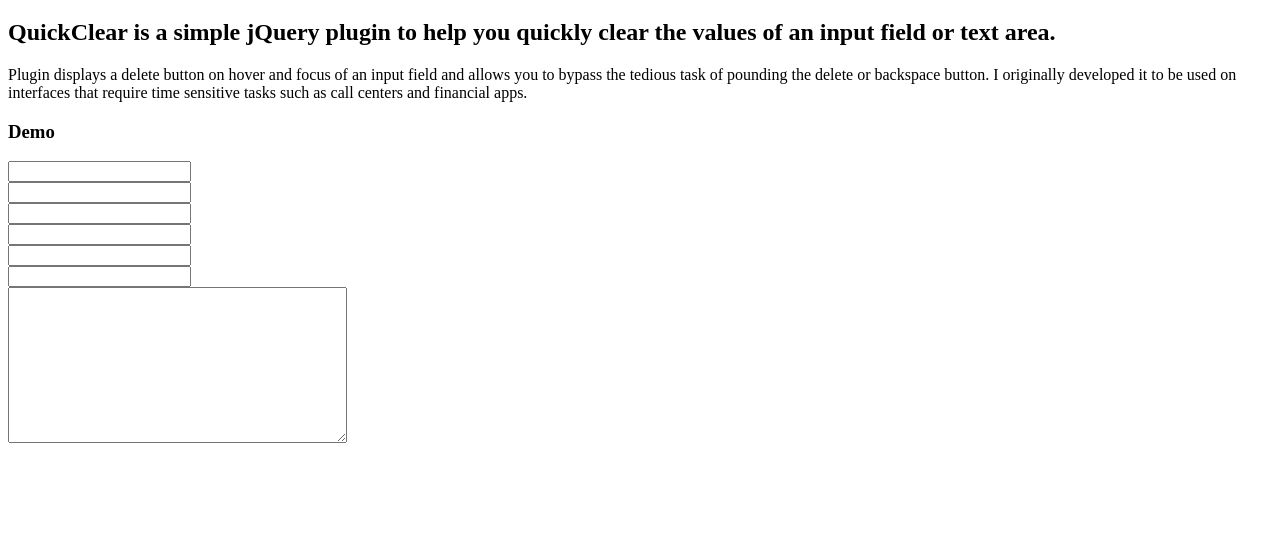
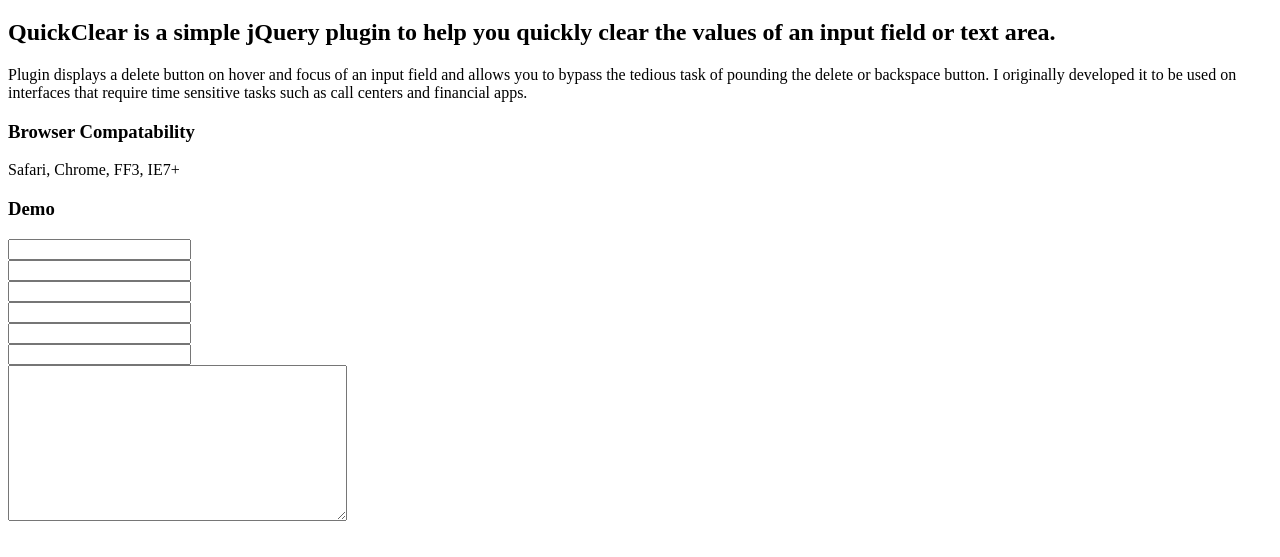
Before and after one commit to uxder/jQuery-QuickClear-Plugin, a plain HTML site: page index.html in a window 1280 px wide. Shown: the part 61-618 px from the top of the page. Drawn offline with nearby package versions, Linux system fonts and the light colour scheme.

Commit message:
MINOR IE BUG FIX

```diff
--- a/index.html
+++ b/index.html
@@ -20,6 +20,9 @@
 <p>Plugin displays a delete button on hover and focus of an input field and allows you to bypass the tedious
 task of pounding the delete or backspace button.  I originally developed it to be used on interfaces that
 require time sensitive tasks such as call centers and financial apps.</p>
+<h3>Browser Compatability</h3>
+<p>Safari, Chrome, FF3, IE7+</p>
+
 
 <h3>Demo</h3>
 
--- a/jquery.quickClear.js
+++ b/jquery.quickClear.js
@@ -39,7 +39,7 @@
 							} else {
 								removeClearButton();
 							};
-					  },
+					  }
 				});
 				clearButton.bind({
 						mousedown: function() {
@@ -47,8 +47,7 @@
 							clearValue();
 							//setTimeOut to allow focus event to fire after the blur event
 							setTimeout(function() { textField.focus();}, 0);
-						},
-
+						}
 				});
 				textField.parent("span").bind({
 						mouseover: function() {
@@ -77,5 +76,4 @@
 		});
 	};
 
-	init();
 })(jQuery);
```
